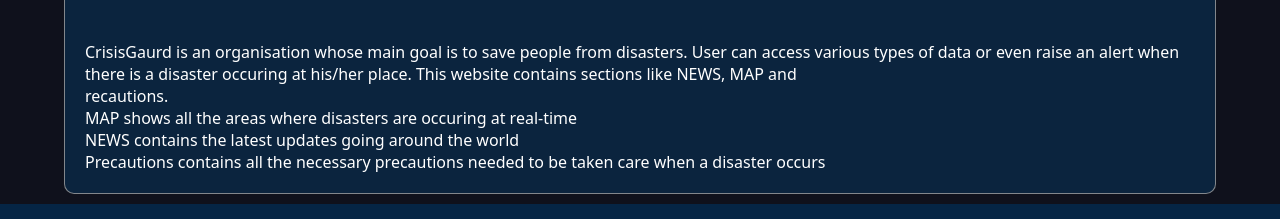
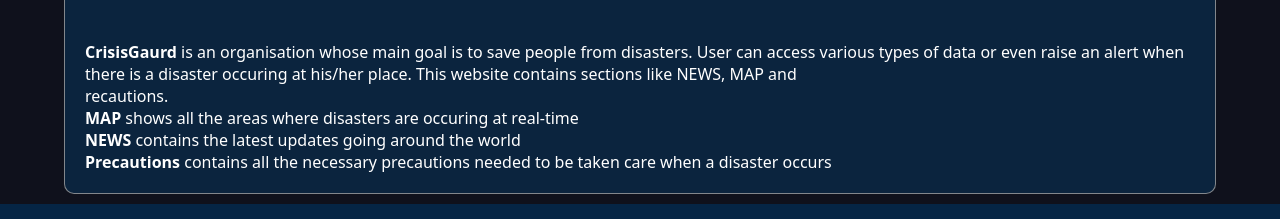
Before and after one commit to Giridhar-9/Disaster-Management, a plain HTML site: page index.html in a window 1280 px wide. Shown: the part 733-952 px from the top of the page. Drawn offline with Linux system fonts and the light colour scheme.

Commit message:
changes15

```diff
--- a/index.html
+++ b/index.html
@@ -52,12 +52,12 @@
     </div><br>
     <div class="about">
       <h1 style="text-align: center;">About Us</h1><br><br>
-      <p>CrisisGaurd is an organisation whose main goal is to save people from disasters. User can access various types
+      <p><b>CrisisGaurd</b> is an organisation whose main goal is to save people from disasters. User can access various types
         of data or even raise an alert when there is a disaster occuring at his/her place. This website contains
         sections like NEWS, MAP and <P></P>recautions.</p>
-      <p>MAP shows all the areas where disasters are occuring at real-time </p>
-      <p>NEWS contains the latest updates going around the world </p>
-      <p>Precautions contains all the necessary precautions needed to be taken care when a disaster occurs</p>
+      <p><b>MAP</b> shows all the areas where disasters are occuring at real-time </p>
+      <p><b>NEWS</b> contains the latest updates going around the world </p>
+      <p><b>Precautions</b> contains all the necessary precautions needed to be taken care when a disaster occurs</p>
     </div>
   </main>
   <footer>
```
Also changed, not shown: style.css (+0 -11 lines).
